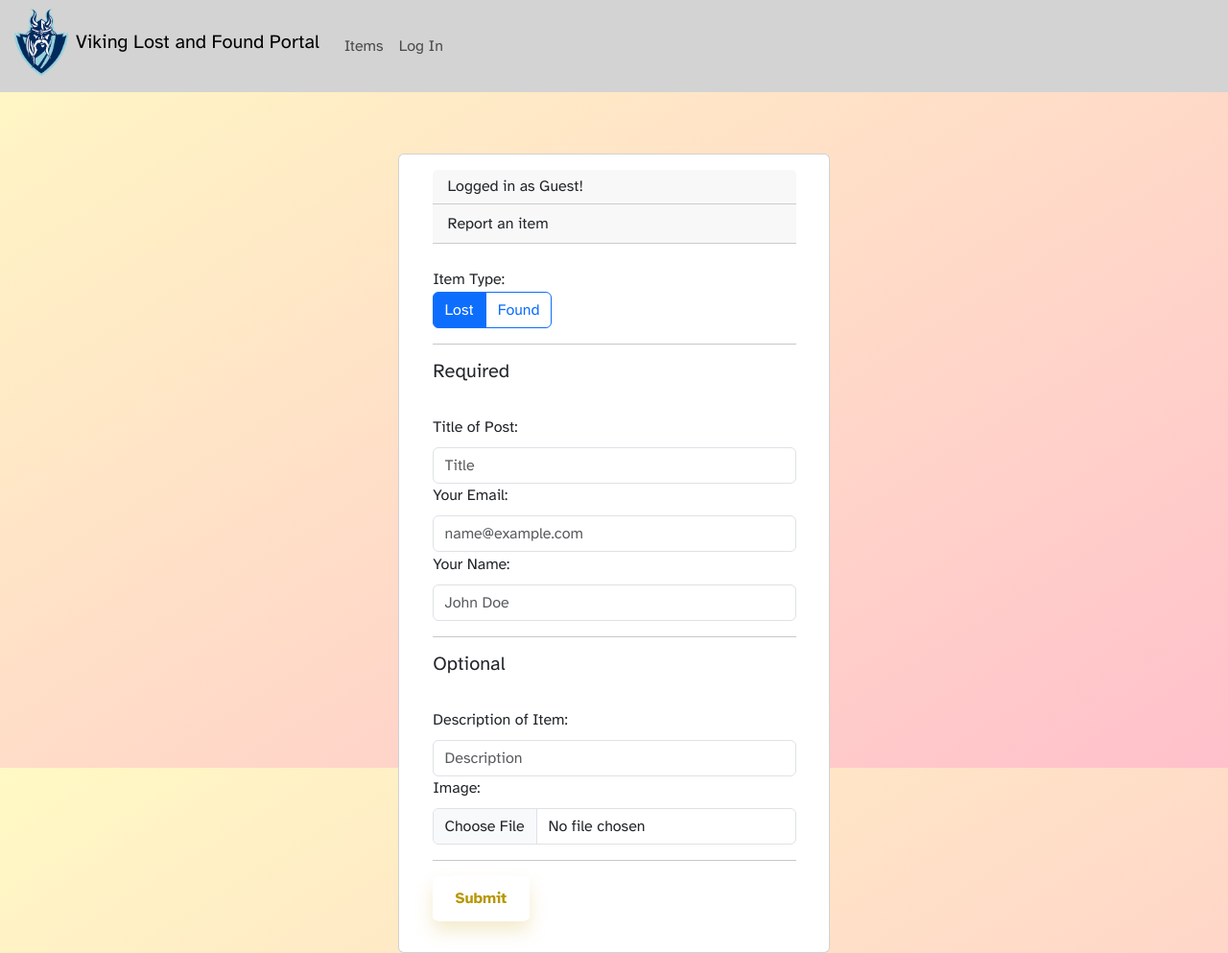
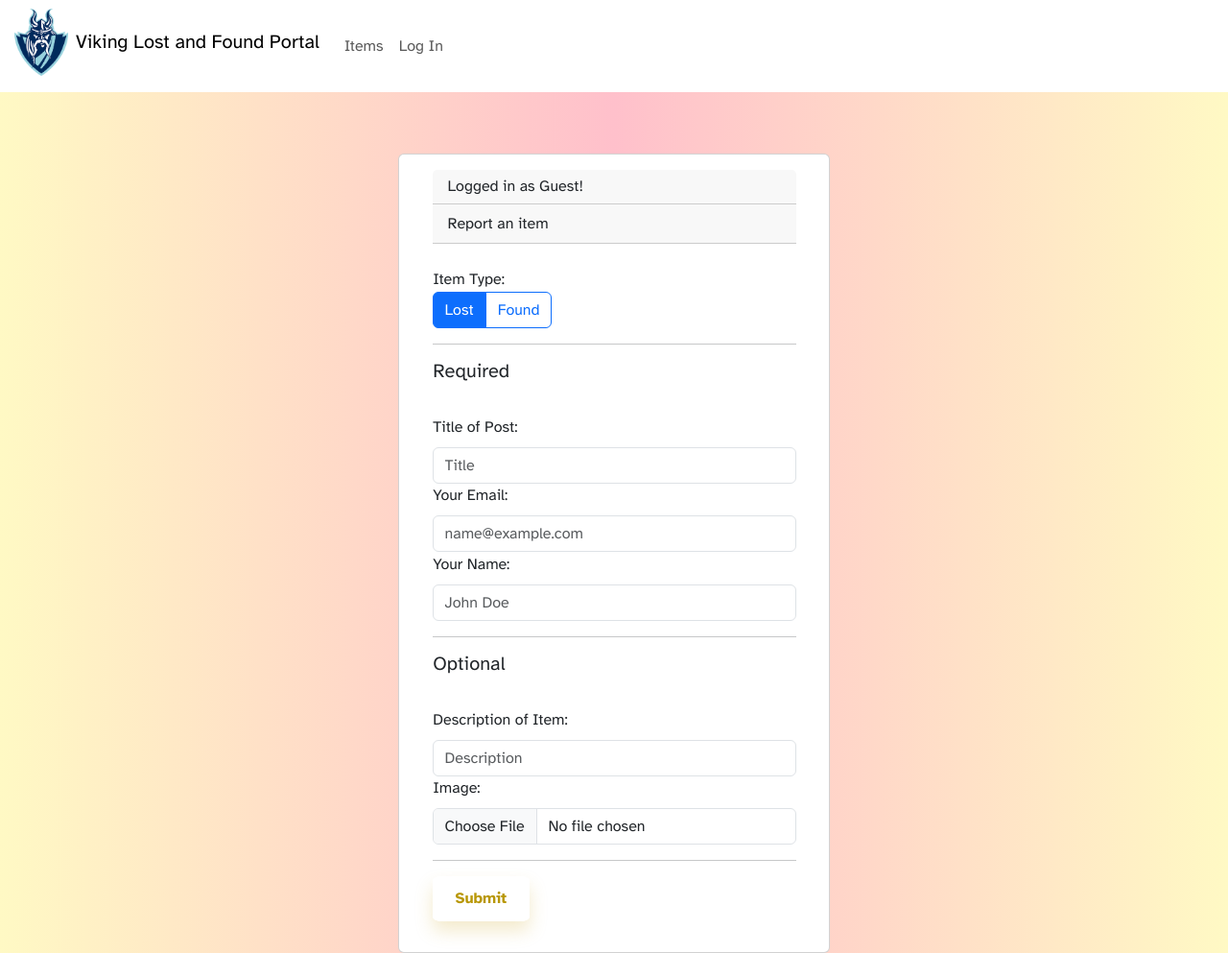
Before and after one commit to ritumaiti2009/CAC_Proj, a Flask app: page / in a window 1280 px wide. Shown: the whole page at 96% size. Run offline with Flask 3, Linux system fonts and the light colour scheme; some web fonts are replaced.

Commit message:
Update for less interruptions

```diff
--- a/static/style.css
+++ b/static/style.css
@@ -4,7 +4,7 @@ body {
     display: flex;
     flex-direction: column;
     font-family: 'Atkinson Hyperlegible', sans-serif;
-    background: linear-gradient(to bottom right, #fff9c4, #ffc0cb);
+    background: linear-gradient(to right, #fff9c4, #ffc0cb, #fff9c4);
     color: #0b3d91;
 }
 
@@ -23,7 +23,7 @@ html{
 }
 
 .navbar {
-    background-color: lightgrey;
+    background-color: rgb(255, 255, 255);
     height: 12%;
 }
 
```
Also changed, not shown: 1 other file.
